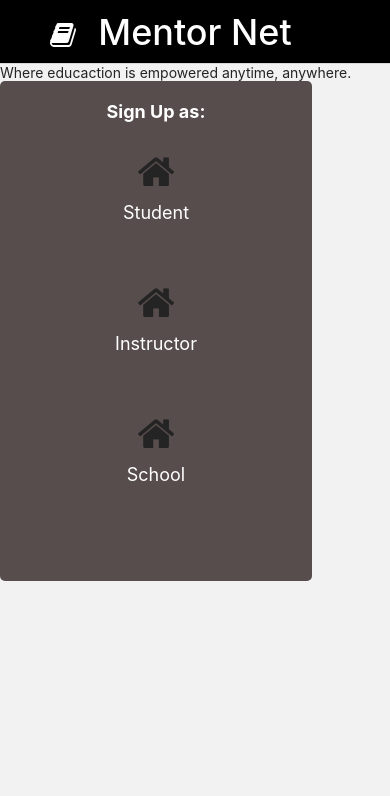
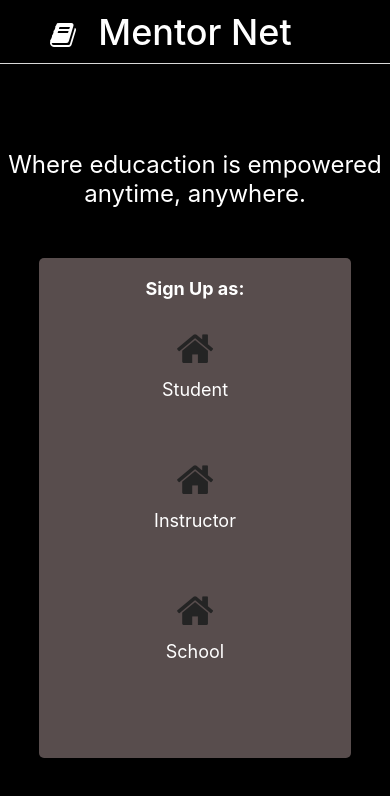
Before and after one commit to jolene-jebet/MentorNet, a React Native app: screen / in a window 390 px wide. Shown: the top 796 px of the page. Built offline with nearby package versions, Linux system fonts and the light colour scheme.

Commit message:
Added more styles to the text

```diff
--- a/screens/HomeScreen.js
+++ b/screens/HomeScreen.js
@@ -2,6 +2,7 @@ import React from "react";
 import { View, StyleSheet, TouchableOpacity } from "react-native";
 import { Text, Icon } from "react-native-elements";
 import { useNavigation } from "@react-navigation/native";
+
 
 const HomeScreen = () => {
 
@@ -20,8 +21,8 @@ const HomeScreen = () => {
     };
 
     return(
-        <View>
-            <Text>
+        <View style={styles.container}>
+             <Text style={styles.text}>
                 Where educaction is empowered anytime, anywhere.
             </Text>
             <View style={styles.signup}>
```
